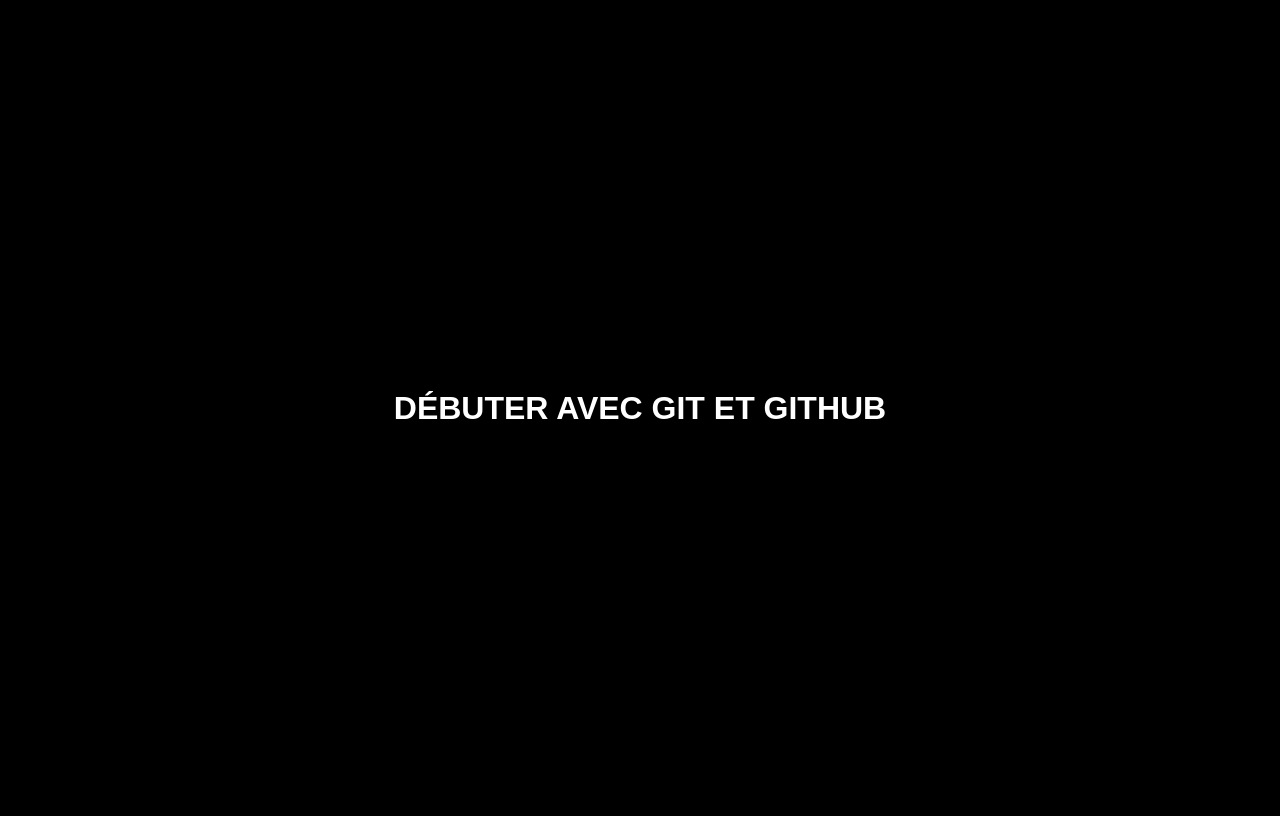
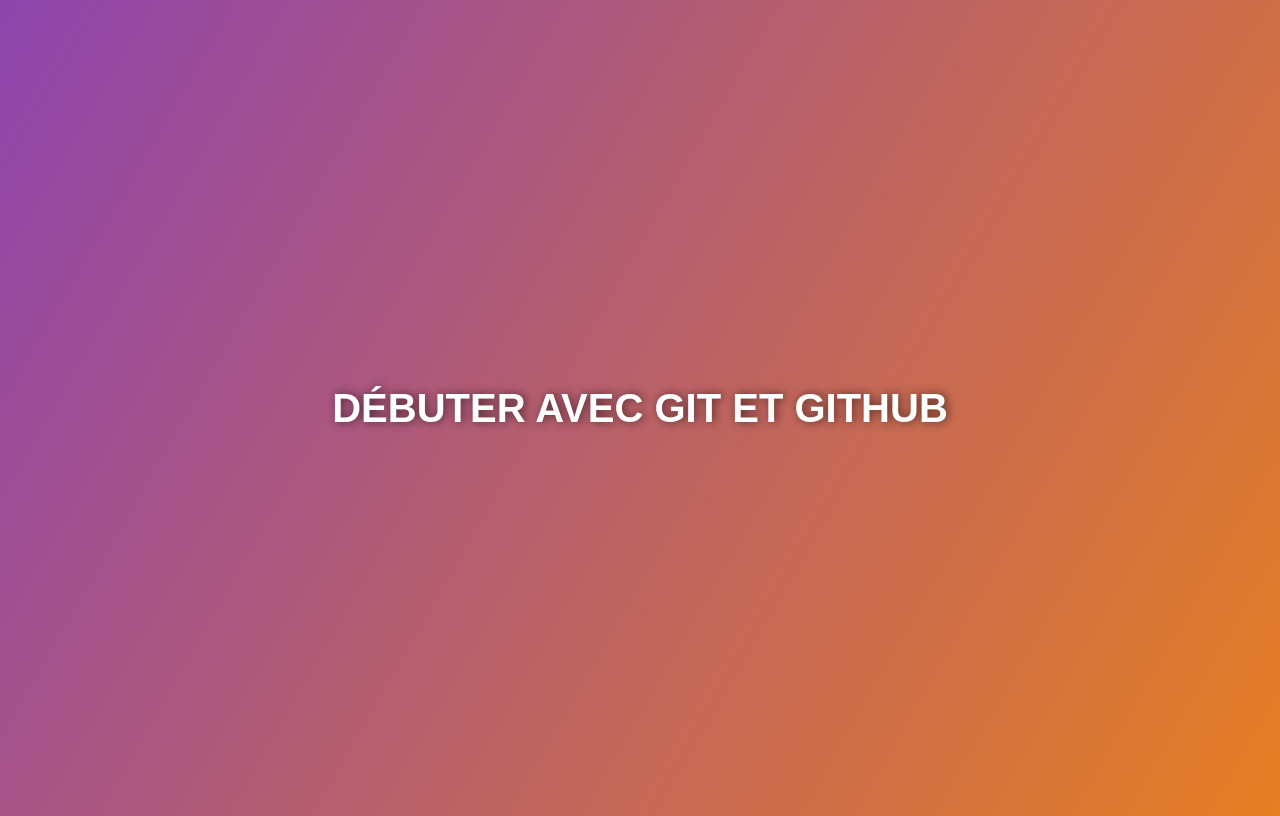
Before and after one commit to philippesanogo/carlbrison-tutos, a plain HTML site: page index.html in a window 1280 px wide. Drawn offline with Linux system fonts and the light colour scheme.

Commit message:
chgmt bg-color et taille police global à 62.5% ou 10px

```diff
--- a/css/style.css
+++ b/css/style.css
@@ -1,5 +1,10 @@
+html {
+    font-size: 62.5%;
+}
+
 body {
-    background-color: #000000;
+    background: rgb(155,89,182);
+    background: linear-gradient(120deg, rgb(142, 68, 173) 0%, rgba(230,126,34,1) 100%);
     font-family: Arial, Helvetica, sans-serif;
 }
 
@@ -11,7 +16,9 @@
 }
 
 h1 {
+    font-size: 4rem;
     text-align: center;
     color: #ffffff;
     text-transform: uppercase;
+    text-shadow: 2px 0px 10px rgba(0, 0, 0, 0.582);
 }
```
